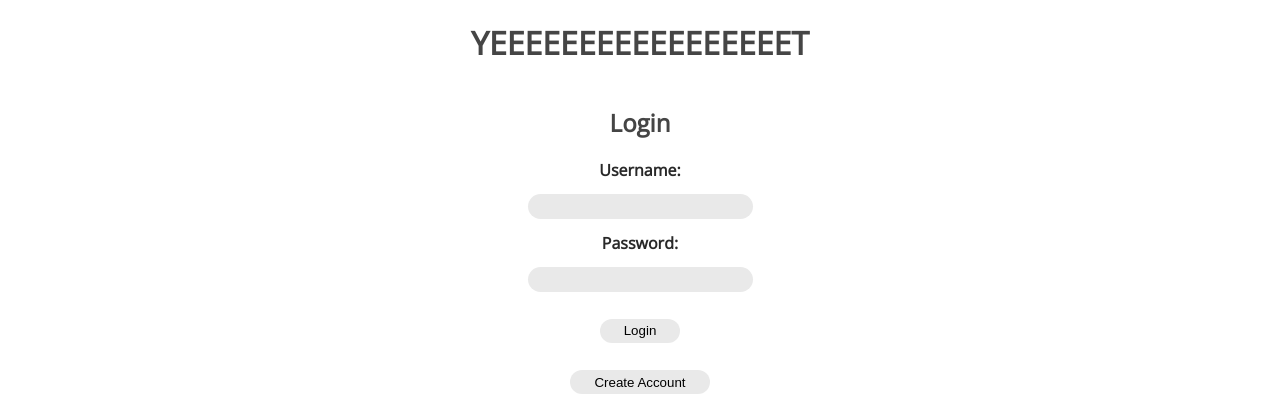
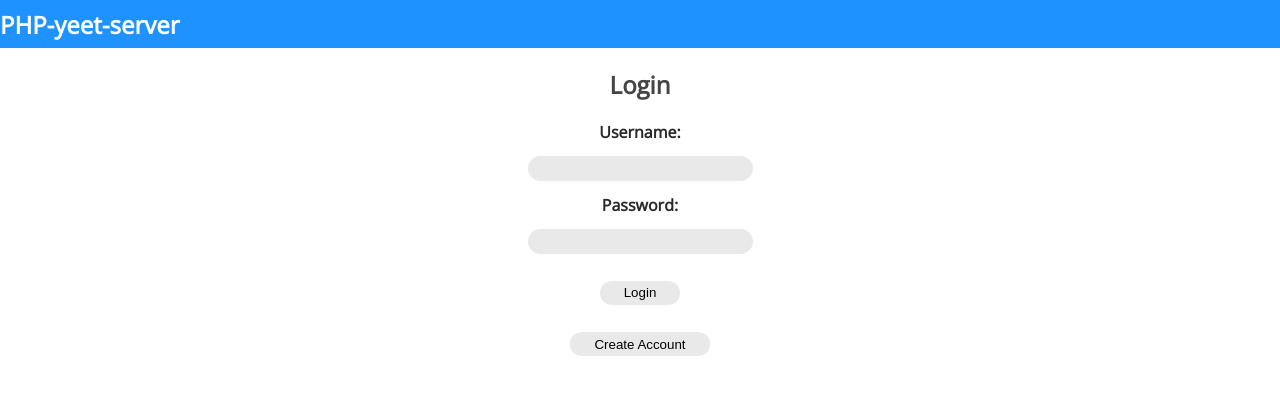
Before and after one commit to antoneekstrom/php-yeet-server, a PHP site: page /php/login_page.php in a window 1280 px wide. Shown: the top 420 px of the page. Run offline with PHP 8.4, Linux system fonts and the light colour scheme.

Commit message:
added navigation bar

```diff
--- /dev/null
+++ b/css/navbar.css
@@ -0,0 +1,15 @@
+div.nav-bar-inner {
+    min-height: 3rem;
+    width: 100vw;
+    background-color: rgb(30, 146, 255);
+
+    display: flex;
+    align-items: center;
+}
+
+.nav-bar-title {
+    font-weight: bold;
+    color: white;
+    margin: 0;
+    padding: 0;
+}
--- a/php/components/nav_bar.php
+++ b/php/components/nav_bar.php
@@ -1,9 +1,22 @@
 <div class="nav-bar-outer">
     <div class="nav-bar-inner">
-        <div class="title"></div>
+        <div class="title">
+            <h2 class="nav-bar-title">PHP-yeet-server</h2>
+        </div>
         <div class="content"></div>
         <div class="navigation">
-            <nav></nav>
+            <nav>
+                <ul>
+                </ul>
+            </nav>
         </div>
+        <?php
+            if (is_logged_in()) {
+                include('profile_logged_in.php');
+            }
+            else {
+                include('profile_logged_off.php');
+            }
+        ?>
     </div>
 </div>
--- /dev/null
+++ b/php/components/profile_logged_in.php
@@ -0,0 +1,4 @@
+<div class="account">
+    <a class="button" href="user.php?req=log_out">Log Out</a>
+    <a class="button" href="account_page.php">My Account</a>
+</div>
--- /dev/null
+++ b/php/components/profile_logged_off.php
@@ -0,0 +1,2 @@
+<div class="account">
+</div>
--- a/php/home_page.php
+++ b/php/home_page.php
@@ -18,6 +18,7 @@
 <html lang="sv">
     <?php
         set_page_title("Home Page");
+        include_styles(array('../css/navbar.css'));
         include("page_head.php");
     ?>
     <body>
--- a/php/login_page.php
+++ b/php/login_page.php
@@ -8,14 +8,14 @@
 
 <!DOCTYPE html>
 <html lang="sv">
-    <?php $GLOBALS['title'] = 'Login Page'; include("page_head.php"); ?>
+    <?php
+        $GLOBALS['title'] = 'Login Page';
+        include_styles(array('../css/navbar.css'));
+        include("page_head.php");
+    ?>
     <body>
-
-        <header>
-            <h1>YEEEEEEEEEEEEEEEEET</h1>
-        </header>
-
         <?php
+            include('components/header.php');
             if (isset($_GET['login_failed']) && $_GET['login_failed'] == 1) {
                 echo '<h2 class="warning">Password or username was invalid.</h2>';
             }
--- a/php/util.php
+++ b/php/util.php
@@ -29,6 +29,13 @@
         $GLOBALS['scripts'] = $scripts;
     }
 
+    function include_styles($styles) {
+        for ($i = 0; $i < count($styles); $i++) {
+            $styles[$i] = str_append($styles[$i], '../css/', false);
+        }
+        $GLOBALS['styles'] = $styles;
+    }
+
     function isset_array($array, $keys) {
         foreach ($keys as $key) {
             if (!isset($array[$key])) return false;
--- a/style.css
+++ b/style.css
@@ -67,3 +67,8 @@ body, main, form {
 h2.warning {
     color: red;
 }
+
+ul, ol, li {
+    list-style-type: none;
+    list-style: none;
+}
```
